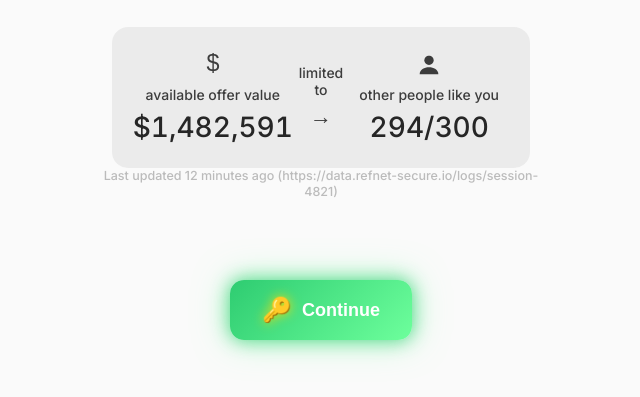
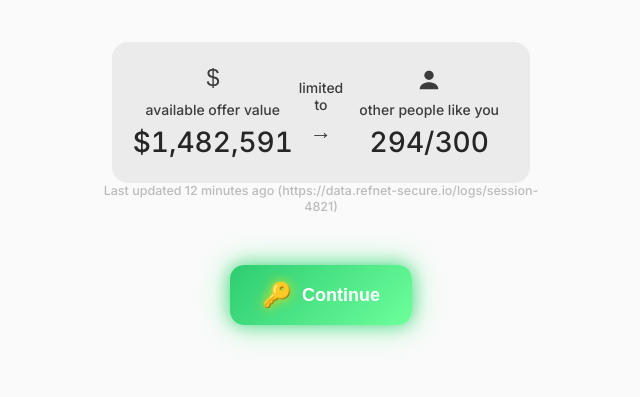
Before and after one commit to proxima16/trafficoptimizer, a plain HTML site: page index.html in a window 1280 px wide. Shown: the part 343-740 px from the top of the page, without its empty margins (319-959 px from the left). Drawn offline with Linux system fonts and the light colour scheme.

Commit message:
Update index.html

```diff
--- a/index.html
+++ b/index.html
@@ -52,7 +52,7 @@ var e=ttq._i[t]||[],n=0;n<ttq.methods.length;n++)ttq.setAndDefer(e,ttq.methods[n
         #section3 { margin-top: -35px; }
         #section5 { margin-top: -35px; }
         #section6 { margin-top: -40px; }
-        #section7 { margin-top: 80px; }
+        #section7 { margin-top: 50px; }
 
   </style>
 </head>
```
